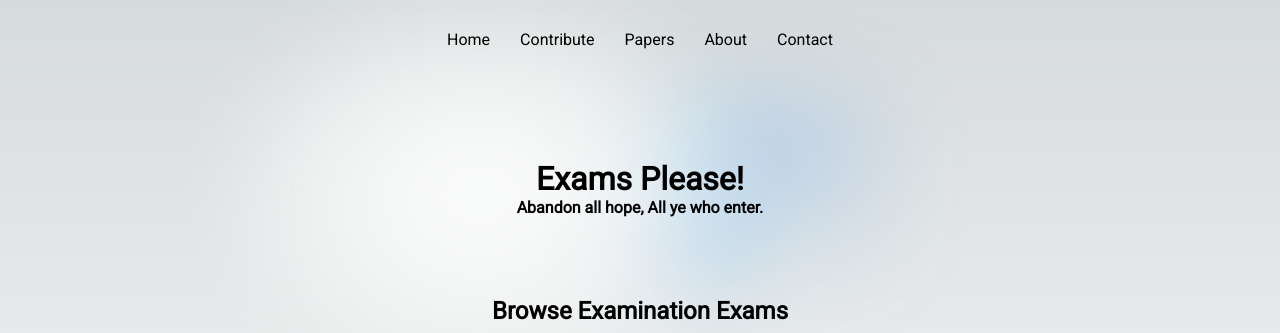
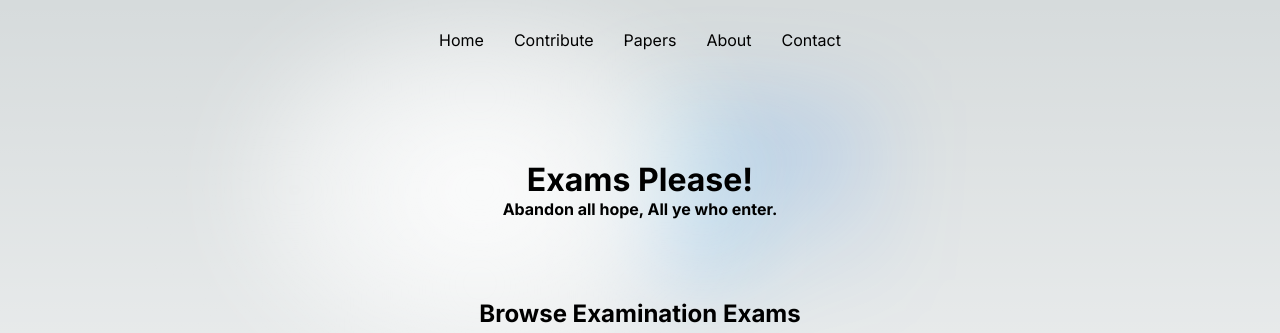
Before and after one commit to seyone22/papersplease, a Next.js app: page / in a window 1280 px wide. Shown: the top 333 px of the page. Built offline with nearby package versions, Linux system fonts and the light colour scheme; no server answers; the database is empty.

Commit message:
moved font to globals.css
Signed-off-by: seyone <s.g.seyone@protonmail.com>

```diff
--- a/src/app/globals.css
+++ b/src/app/globals.css
@@ -98,6 +98,7 @@ body {
       rgb(var(--background-end-rgb))
     )
     rgb(var(--background-start-rgb));
+  font-family: var(--font);
 }
 
 a {
--- a/src/app/page.module.css
+++ b/src/app/page.module.css
@@ -5,8 +5,6 @@
   align-items: center;
   padding: 6rem;
   min-height: 100vh;
-
-  font-family: var(--font);
 }
 
 .description {
```
